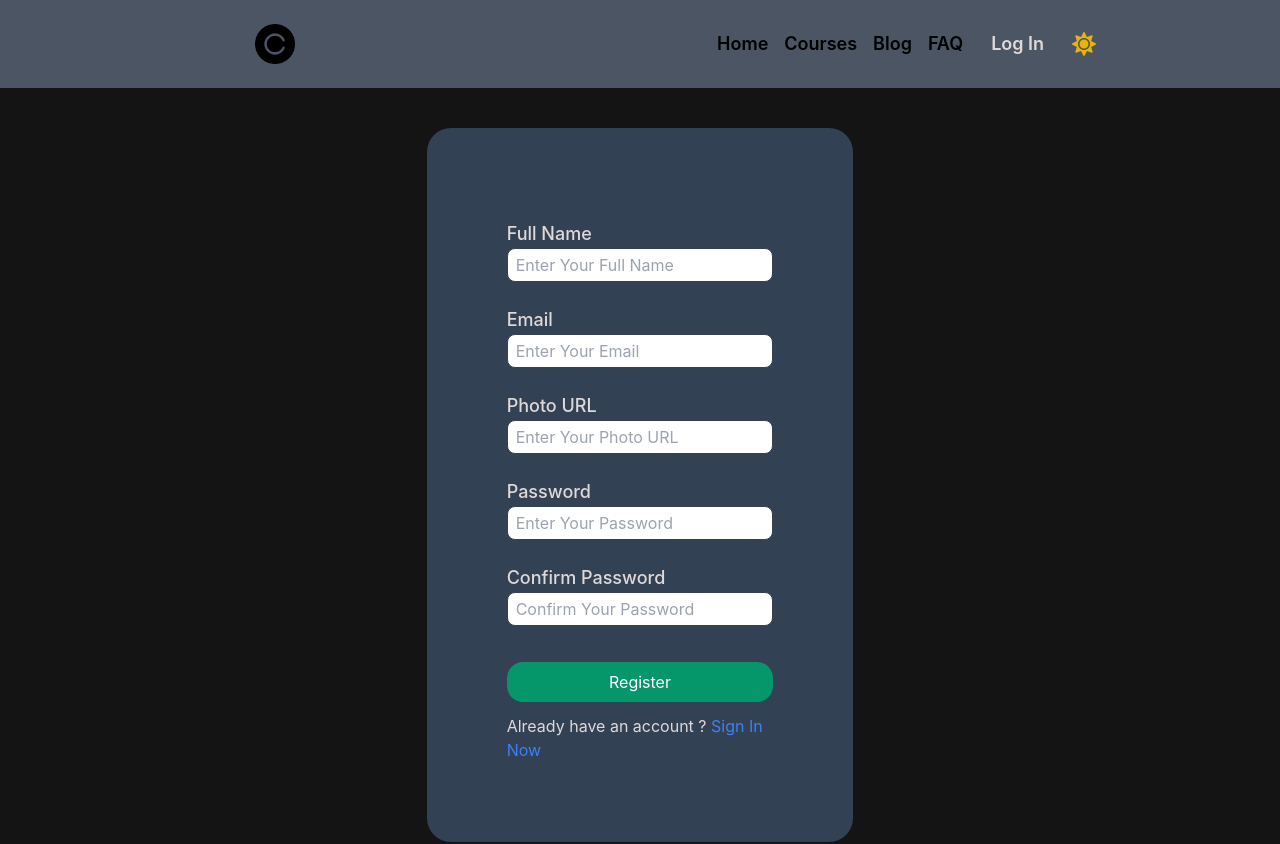
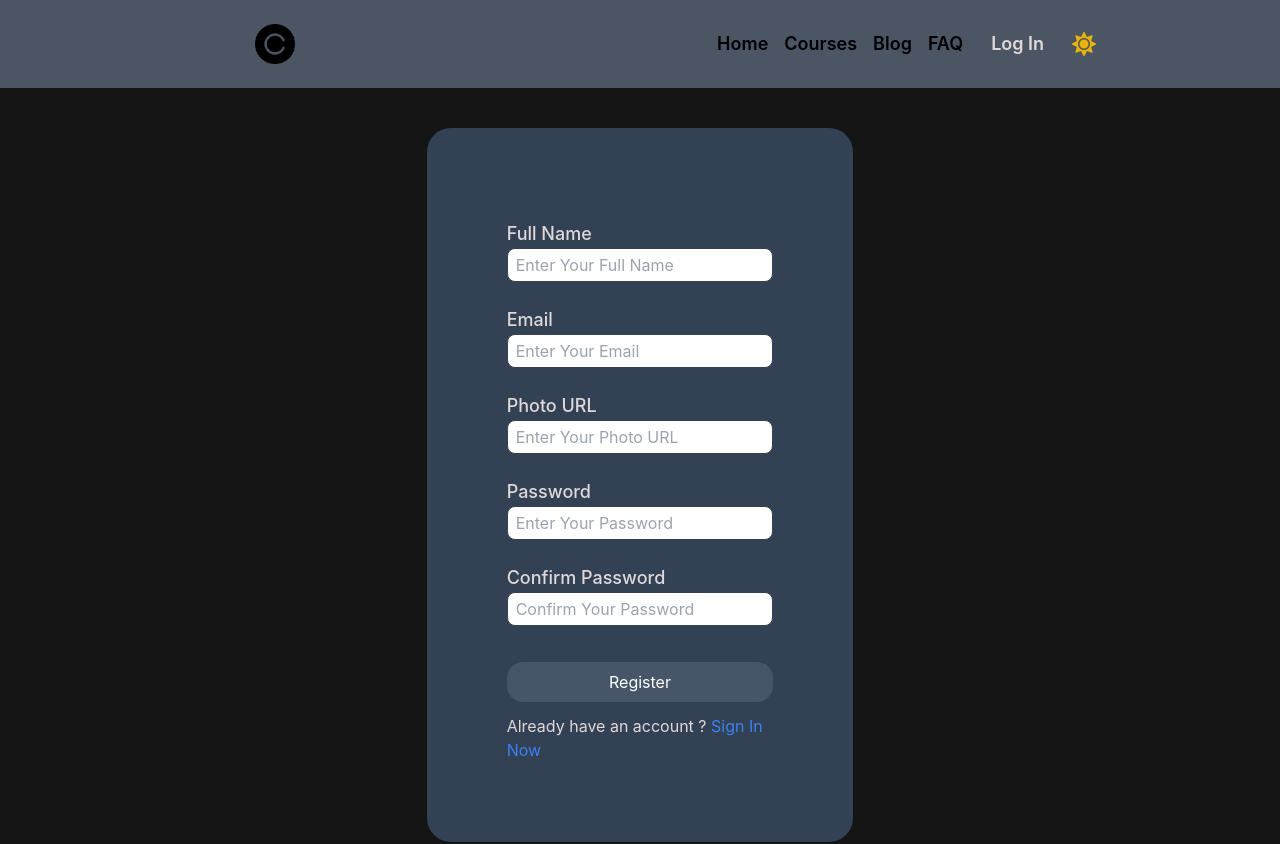
Before and after one commit to tanvir-taqi/course-up, a React (Create React App) app: page /register in a window 1280 px wide. Shown: the top 844 px of the page. Built offline with nearby package versions, Linux system fonts and the light colour scheme; no server answers.

Commit message:
color fixed

```diff
--- a/src/components/Login/Login.js
+++ b/src/components/Login/Login.js
@@ -59,7 +59,7 @@ const Login = () => {
                     </div>
                     <input className='border border-gray-700 text-black rounded-lg py-1 px-2' type={showPassword ? 'text' : 'password'} name="password" id="password" placeholder='Enter Your Password'  required/>
                 </div>
-                <button className={`mt-6 p-2 rounded-2xl bg-emerald-600 text-white`} type="submit">Log In</button>
+                <button className={`mt-6 p-2 rounded-2xl bg-slate-600 hover:bg-slate-800 text-white`} type="submit">Log In</button>
                 <p className='text-red-700 py-2 font-medium'>{error}</p>
                 <p className='py-2'>Don't have an account ? <Link to='/register' className='text-blue-500'>Create Now</Link></p>
                 <br />
--- a/src/components/PremiumCourse/PremiumCourse.js
+++ b/src/components/PremiumCourse/PremiumCourse.js
@@ -12,7 +12,7 @@ const PremiumCourse = () => {
     return (
         <div className='py-32 px-3 md:px-32'>
            <div className="premium-header">
-            <h1 className="text-center text-2xl">Welcome <Link to='/update' className='font-medium text-emerald-700'> {user?.displayName}</Link> to Our Premium course <span className='text-4xl font-extrabold text-emerald-900'>{title}</span> </h1>
+            <h1 className="text-center text-2xl">Welcome <Link to='/update' className='font-bold text-gray-700'> {user?.displayName}</Link> to Our Premium course <span className='text-4xl font-extrabold text-gray-700'>{title}</span> </h1>
             <p className='my-4 text-3xl font-bold text-center'>Course Fee : {price}</p>
 
             <div className='my-6 mb-10 flex justify-center'>
--- a/src/components/Register/Register.js
+++ b/src/components/Register/Register.js
@@ -82,7 +82,7 @@ const Register = () => {
                     <label className='text-lg font-medium' htmlFor="confirm">Confirm Password </label>
                     <input required className='border border-gray-700 text-black rounded-lg py-1 px-2' type='password' name="confirm" id="confirm" placeholder='Confirm Your Password' />
                 </div>
-                <button className='mt-6 p-2 mb-3 rounded-2xl bg-emerald-600 text-white' type="submit">Register</button>
+                <button className='mt-6 p-2 mb-3 rounded-2xl bg-slate-600 hover:bg-slate-800 text-white' type="submit">Register</button>
                 <p>Already have an account ? <Link to='/login' className='text-blue-500'>Sign In Now</Link></p>
 
             </form>
```
